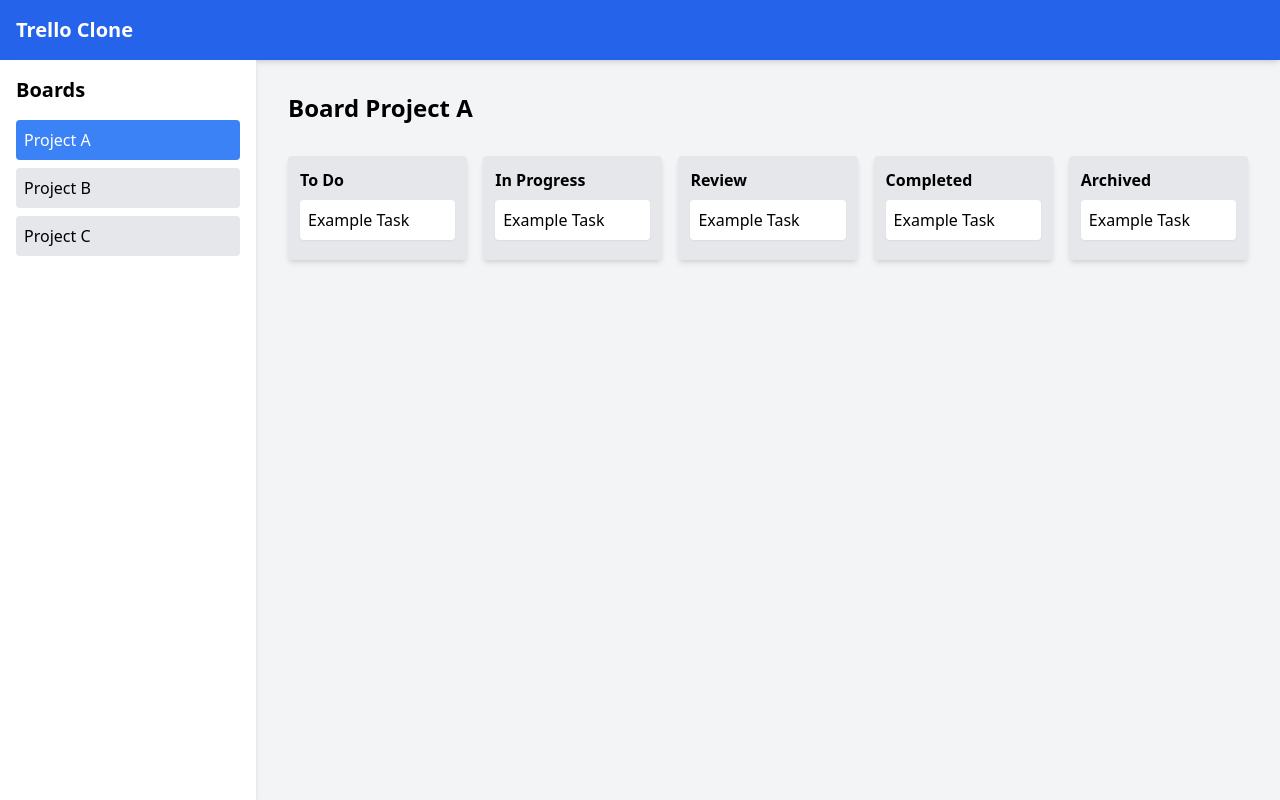
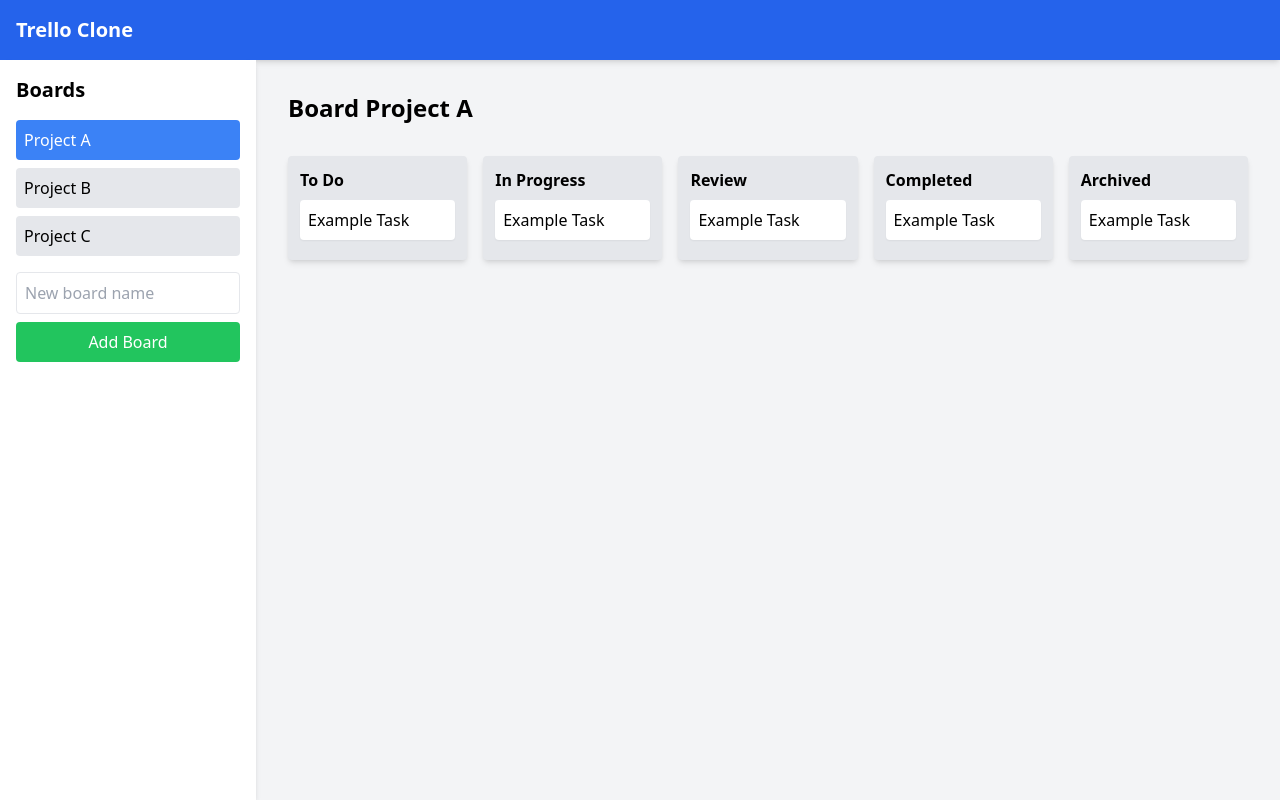
Before and after one commit to kau-wtag/trello-clone, a React (Vite) app: page / in a window 1280 px wide. Built offline with nearby package versions, Linux system fonts and the light colour scheme.

Commit message:
added boards slice

```diff
--- a/src/App.jsx
+++ b/src/App.jsx
@@ -1,26 +1,16 @@
-import React, { useState } from "react";
 import Navbar from "./components/Navbar";
 import Sidebar from "./components/Sidebar";
 import Board from "./components/Board";
+import { useSelector } from "react-redux";
 
 const App = () => {
-  const boards = [
-    { id: 1, name: "Project A" },
-    { id: 2, name: "Project B" },
-    { id: 3, name: "Project C" },
-  ];
-
-  const [selectedBoard, setSelectedBoard] = useState(boards[0]);
+  const selectedBoard = useSelector((state) => state.boards.selectedBoard);
 
   return (
     <div className="min-h-screen bg-gray-100 flex flex-col">
       <Navbar />
       <div className="flex flex-grow ">
-        <Sidebar
-          boards={boards}
-          selectedBoard={selectedBoard}
-          onSelectBoard={setSelectedBoard}
-        />
+        <Sidebar />
         <main className="flex-grow p-4">
           <Board selectedBoard={selectedBoard} />{" "}
         </main>
--- /dev/null
+++ b/src/app/store.js
@@ -0,0 +1,8 @@
+import { configureStore } from "@reduxjs/toolkit";
+import boardsReducer from "../features/boards/boardsSlice";
+
+export const store = configureStore({
+  reducer: {
+    boards: boardsReducer,
+  },
+});
--- a/src/components/Sidebar.jsx
+++ b/src/components/Sidebar.jsx
@@ -1,6 +1,21 @@
-import React from "react";
+import { useState } from "react";
+import { useDispatch } from "react-redux";
+import { useSelector } from "react-redux";
+import { addBoard, selectBoard } from "../features/boards/boardsSlice";
 
-const Sidebar = ({ boards, selectedBoard, onSelectBoard }) => {
+const Sidebar = () => {
+  const boards = useSelector((state) => state.boards.boards);
+  const selectedBoard = useSelector((state) => state.boards.selectedBoard);
+
+  const dispatch = useDispatch();
+  const [boardName, setBoardName] = useState("");
+
+  const handleAddBoard = () => {
+    if (boardName.trim()) {
+      dispatch(addBoard(boardName));
+      setBoardName("");
+    }
+  };
 
   return (
     <aside className="sidebar w-64 bg-white shadow-md p-4">
@@ -9,7 +24,7 @@
         {boards.map((board) => (
           <li key={board.id} className="mb-2">
             <button
-              onClick={() => onSelectBoard(board)}
+              onClick={() => dispatch(selectBoard(board))}
               className={`w-full text-left p-2 rounded ${
                 selectedBoard.id === board.id
                   ? "bg-blue-500 text-white"
@@ -21,6 +36,21 @@
           </li>
         ))}
       </ul>
+      <div className="mt-4">
+        <input
+          type="text"
+          value={boardName}
+          onChange={(e) => setBoardName(e.target.value)}
+          placeholder="New board name"
+          className="p-2 border rounded w-full"
+        />
+        <button
+          onClick={handleAddBoard}
+          className="w-full mt-2 p-2 bg-green-500 text-white rounded"
+        >
+          Add Board
+        </button>
+      </div>
     </aside>
   );
 };
--- /dev/null
+++ b/src/features/boards/boardsSlice.js
@@ -0,0 +1,30 @@
+import { createSlice } from "@reduxjs/toolkit";
+
+const initialState = {
+  boards: [
+    { id: 1, name: "Project A" },
+    { id: 2, name: "Project B" },
+    { id: 3, name: "Project C" },
+  ],
+  selectedBoard: { id: 1, name: "Project A" },
+};
+
+const boardsSlice = createSlice({
+  name: "boards",
+  initialState,
+  reducers: {
+    addBoard: (state, action) => {
+      const newBoard = {
+        id: state.boards.length + 1,
+        name: action.payload,
+      };
+      state.boards.push(newBoard);
+    },
+    selectBoard: (state, action) => {
+      state.selectedBoard = action.payload;
+    },
+  },
+});
+
+export const { addBoard, selectBoard } = boardsSlice.actions;
+export default boardsSlice.reducer;
--- a/src/main.jsx
+++ b/src/main.jsx
@@ -1,10 +1,14 @@
-import { StrictMode } from 'react'
-import { createRoot } from 'react-dom/client'
-import App from './App.jsx'
-import './index.css'
+import { StrictMode } from "react";
+import { createRoot } from "react-dom/client";
+import App from "./App.jsx";
+import "./index.css";
+import { Provider } from "react-redux";
+import { store } from "./app/store.js";
 
-createRoot(document.getElementById('root')).render(
+createRoot(document.getElementById("root")).render(
   <StrictMode>
-    <App />
-  </StrictMode>,
-)
+    <Provider store={store}>
+      <App />
+    </Provider>
+  </StrictMode>
+);
```
